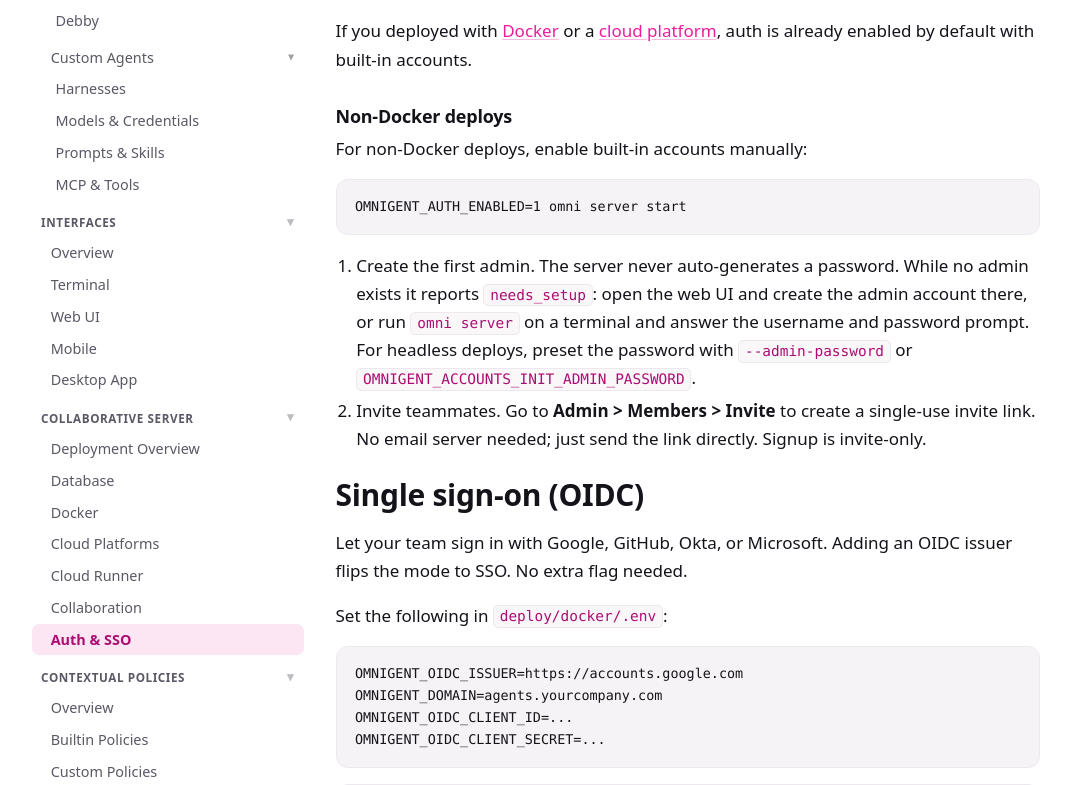
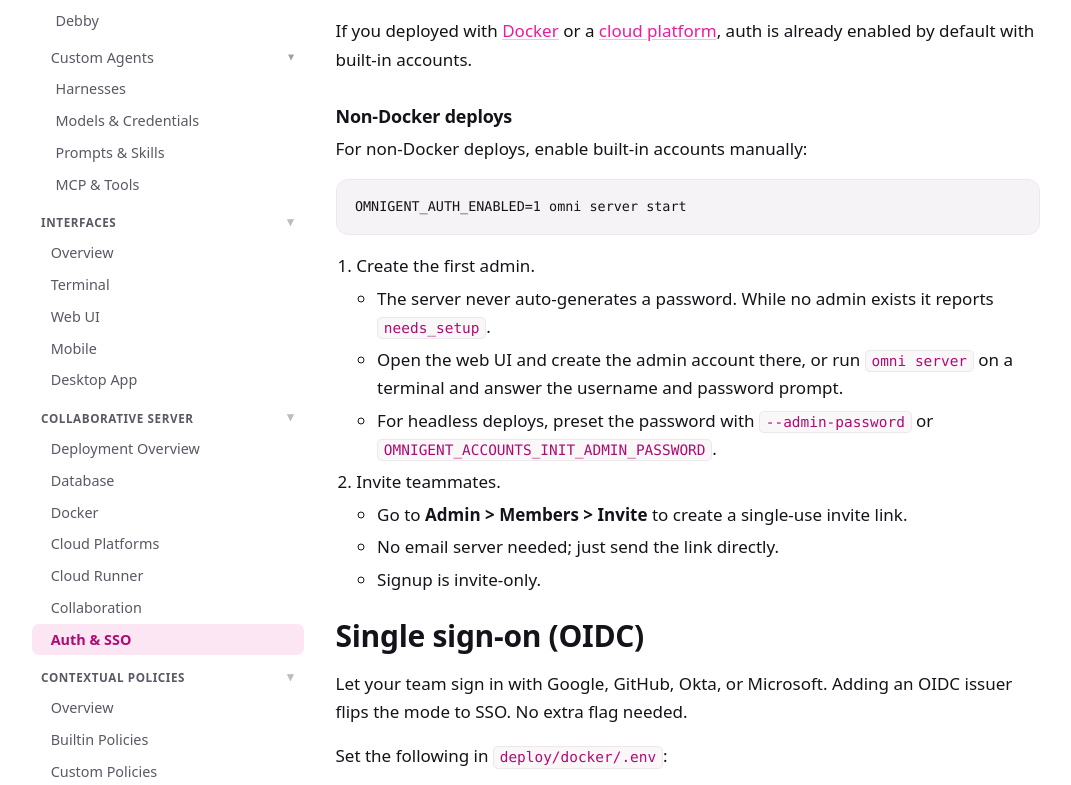
Before and after one commit to omnigent-ai/omnigent-site, a Next.js app: page /docs/collaborate/auth in a window 1280 px wide. Shown: the part 483-1268 px from the top of the page, without its empty margins (97-1168 px from the left). Built offline with nearby package versions, Linux system fonts and the light colour scheme.

Commit message:
docs: nest built-in accounts step details as sub-bullets

```diff
--- a/app/docs/collaborate/auth/page.js
+++ b/app/docs/collaborate/auth/page.js
@@ -54,16 +54,32 @@ export default function Page() {
 
       <ol>
         <li>
-          Create the first admin. The server never auto-generates a password. While
-          no admin exists it reports <code>needs_setup</code>: open the web UI and create the admin
-          account there, or run <code>omni server</code> on a terminal and answer the username and
-          password prompt. For headless deploys, preset the password with{" "}
-          <code>--admin-password</code> or <code>OMNIGENT_ACCOUNTS_INIT_ADMIN_PASSWORD</code>.
+          Create the first admin.
+          <ul>
+            <li>
+              The server never auto-generates a password. While no admin exists it reports{" "}
+              <code>needs_setup</code>.
+            </li>
+            <li>
+              Open the web UI and create the admin account there, or run <code>omni server</code> on
+              a terminal and answer the username and password prompt.
+            </li>
+            <li>
+              For headless deploys, preset the password with <code>--admin-password</code> or{" "}
+              <code>OMNIGENT_ACCOUNTS_INIT_ADMIN_PASSWORD</code>.
+            </li>
+          </ul>
         </li>
         <li>
-          Invite teammates. Go to <strong>Admin {">"} Members {">"} Invite</strong>{" "}
-          to create a single-use invite link. No email server needed; just send the link directly.
-          Signup is invite-only.
+          Invite teammates.
+          <ul>
+            <li>
+              Go to <strong>Admin {">"} Members {">"} Invite</strong> to create a single-use invite
+              link.
+            </li>
+            <li>No email server needed; just send the link directly.</li>
+            <li>Signup is invite-only.</li>
+          </ul>
         </li>
       </ol>
 
```
